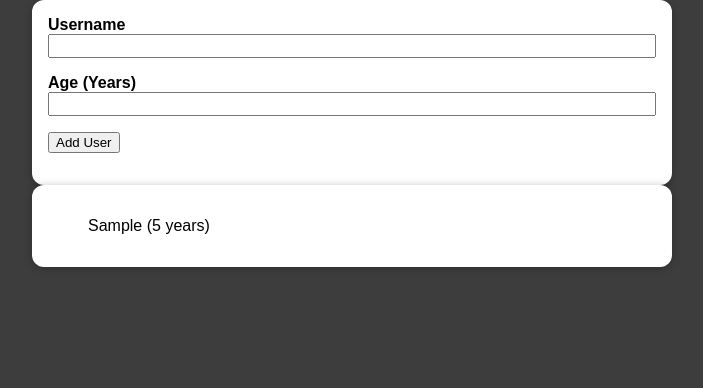
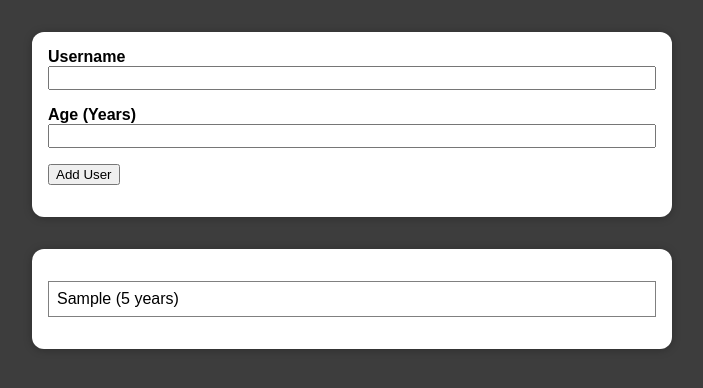
Before and after one commit to jaggerabney/ReactJS-Udemy-Course, a React (Create React App) app: page / in a window 1280 px wide. Both pictures are taken after typing "Sample", "5" into the empty fields and a click on the button "Add User". Shown: the top 388 px of the page, without its empty margins (288-991 px from the left). Built offline with nearby package versions, Linux system fonts and the light colour scheme.

Commit message:
updated styling for UserItem and UserList

```diff
--- a/src/components/UI/Card.css
+++ b/src/components/UI/Card.css
@@ -1,6 +1,6 @@
 .card {
   width: 50%;
-  margin: auto;
+  margin: 2rem auto;
   padding: 1rem;
   background-color: white;
   border-radius: 12px;
--- /dev/null
+++ b/src/components/User/UserItem.css
@@ -0,0 +1,8 @@
+.user-item {
+  border: 1px solid gray;
+  padding: 0 0.5rem;
+}
+
+.user-item p {
+  margin: 0.5rem 0;
+}
--- a/src/components/User/UserItem.js
+++ b/src/components/User/UserItem.js
@@ -1,5 +1,7 @@
+import "./UserItem.css";
+
 function UserItem(props) {
-  return <div>
+  return <div className="user-item">
     <p>{props.username} ({props.age} {props.age === 1 ? "year" : "years"})</p>
   </div>
 }
--- /dev/null
+++ b/src/components/User/UserList.css
@@ -0,0 +1,4 @@
+.user-list {
+  list-style: none;
+  padding-left: 0px;
+}
--- a/src/components/User/UserList.js
+++ b/src/components/User/UserList.js
@@ -1,5 +1,6 @@
 import UserItem from "./UserItem";
 import Card from "../UI/Card"
+import "./UserList.css";
 
 function UserList(props) {
   if (props.users.length === 0) {
```
